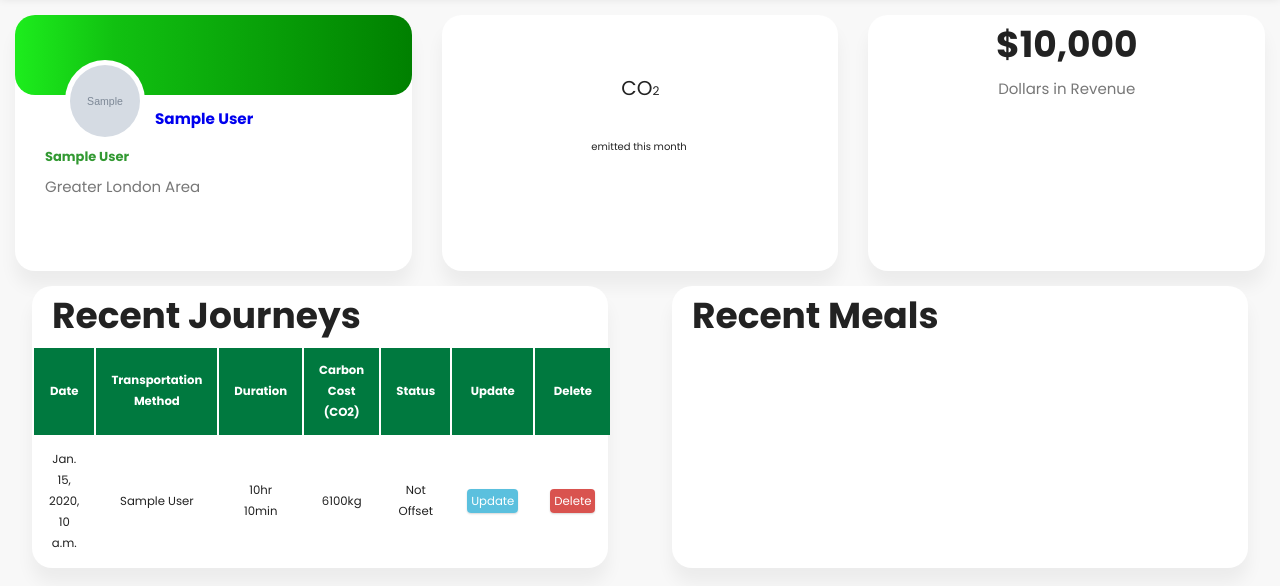
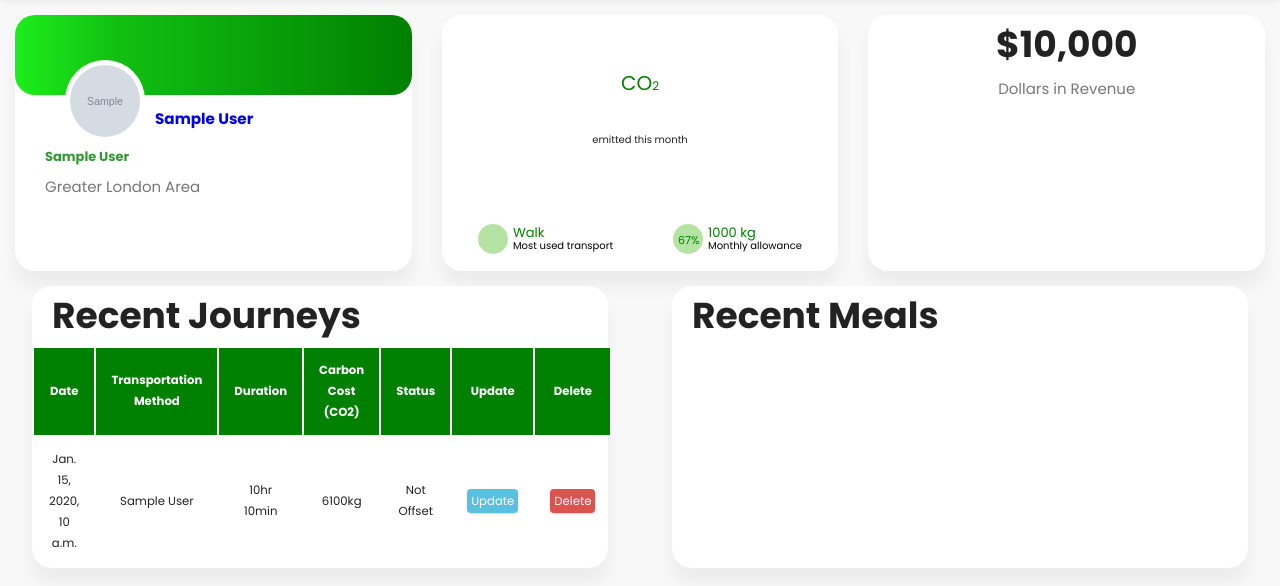
Before and after one commit to ErikKarsen/Greenr, a Django app: page / in a window 1280 px wide. Shown: the part 49-635 px from the top of the page. Run offline with Django 3.2, Linux system fonts and the light colour scheme; a user stored in the database is signed in; tables that the repository leaves empty hold one stand-in row (values such as "Sample post"); grey boxes marked "Sample" are stand-in pictures; some libraries are stand-ins or nearby versions.

Commit message:
gauge stats

```diff
--- a/accounts/static/css/style.css
+++ b/accounts/static/css/style.css
@@ -560,7 +560,6 @@
         border-radius: 20px;
         align-items: center;
         padding: 20px }
-
 }
 
 /* Table Design */
@@ -570,7 +569,7 @@
 }
 
 .content-table thead tr {
-    background-color: #00793F;
+    background-color: #008000;
     color: #ffffff;
     text-align: left;
     font-weight: bold;
@@ -859,13 +858,13 @@
 
 
 .gauge{
-  width: 800px;
     display: flex;
     flex-direction: column;
     align-items: center;
     justify-content: space-between;
 }
 .gauge .card{
+    padding-top: 20px;
     width: calc(33% - 20px);
     height: 80%;
     border-radius: 5px;
@@ -924,21 +923,64 @@
   }
 }
 
-#gauge-title{
+.gauge .title{
     font-size: 20px;
-    transform: translate(48px, -165px);
+    color: #008000;
+    transform: translate(0px, -120px);
     white-space: nowrap;
     display: flex;
     align-items: baseline;
 }
 
-#gauge-title .small{
+.gauge .title .small{
     font-size: 12px;
     display: inline-block;
     padding: 0px;
 }
 
-#gauge-description{
+.gauge .description{
     font-size: 10px;
-    transform: translate(-68px, 55px);
+    transform: translate(0px, -90px);
 }
+
+.gauge-stats{
+    display: flex;
+    color: #008000;
+    transform: translate(0px, -20px);
+}
+
+.dot {
+    height: 30px;
+    width: 30px;
+    background-color: #a3dd90d0;
+    border-radius: 50%;
+}
+
+.dot .stat{
+    font-size: 11px;;
+    padding-top: 5px;
+}
+
+.stat-container{
+    display: flex;
+    align-items: center;
+    padding: 0px 30px 10px 30px;
+}
+
+.stat-container .stat{
+    padding-left: 5px;
+    transform: translate(0px, 2px);
+}
+
+.stat-text{
+    display: flex;
+    flex-direction: column;
+}
+
+.stat-container .stat-description{
+    padding-left: 5px;
+    transform: translate(0px, -5px);
+    font-size: 10px;
+    color: #000;
+
+}
--- a/accounts/templates/accounts/data_tiles.html
+++ b/accounts/templates/accounts/data_tiles.html
@@ -1,5 +1,7 @@
+{% load mathfilters %}
+
+
 <div class="tile-container">
-
 		<div class="tile tile1">
 				<div class="upper-container mini-upper-container">
 						<div class="image-container mini-image-container">
@@ -14,7 +16,6 @@
 						</div>
 				</div>
 		</div>
-
 		<div class="tile gauge">
 			<div class="card emissions">
 				<div class="circle">
@@ -22,10 +23,29 @@
 						<div class="box"><span></span></div>
 					</div>
 				</div>
-      <div class="title" id="gauge-title">CO<div class="small">2</div>
-      <div class="description" id="gauge-description">emitted this month</div>
+				<div class="title">CO<div class="small">2</div></div>
+				<div class="description">emitted this month</div>
 
+
+
+			<div class="gauge-stats">
+				<div class="stat-container">
+					<span class="dot"></span>
+					<div class="stat-text">
+						<div class="stat">Walk</div>
+						<div class="stat-description">Most used transport</div>
 					</div>
+				</div>
+
+				<div class="stat-container">
+					<span class="dot"><div class="stat">67%</div></span>
+					<div class="stat-text">
+					<div class="stat">1000 kg</div>
+					<div class="stat-description">Monthly allowance</div>
+					</div>
+				</div>
+			</div>
+
 		</div>
 
 
```
Lines whose indentation alone changed are shown as unchanged.
